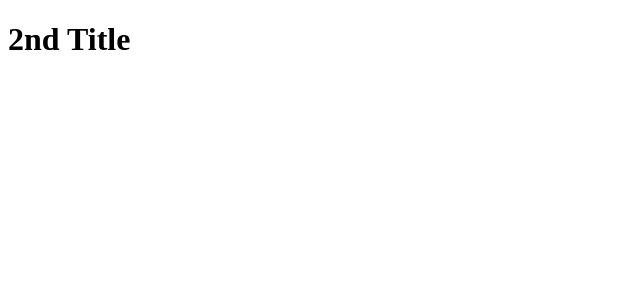
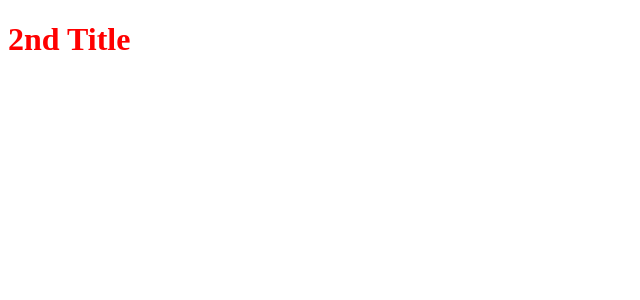
Before and after one commit to SanjayDutta/testing-manual-git-azure, a Nuxt app: page / in a window 1280 px wide. Shown: the top 300 px of the page, without its empty margins (0-640 px from the left). Built offline with nearby package versions, Linux system fonts and the light colour scheme.

Commit message:
added color to title

```diff
--- a/pages/index.vue
+++ b/pages/index.vue
@@ -7,3 +7,9 @@ export default {
   name: 'IndexPage'
 }
 </script>
+
+<style scoped>
+h1 {
+  color: red;
+}
+</style>
```
